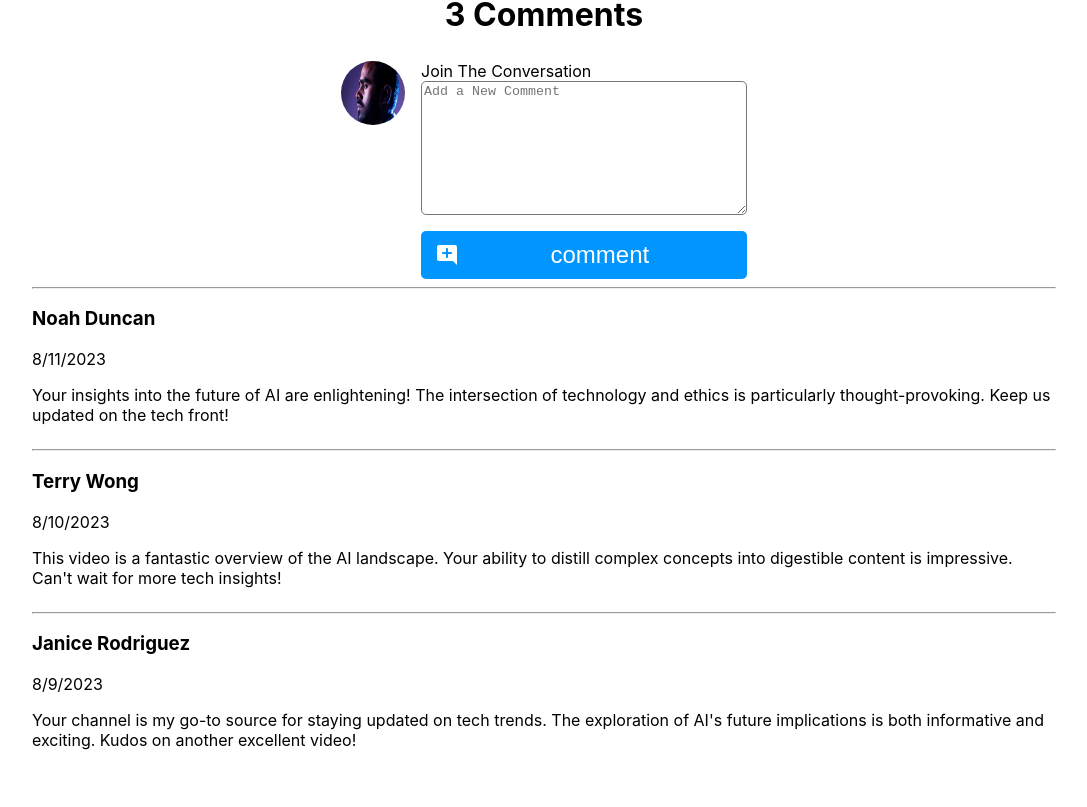
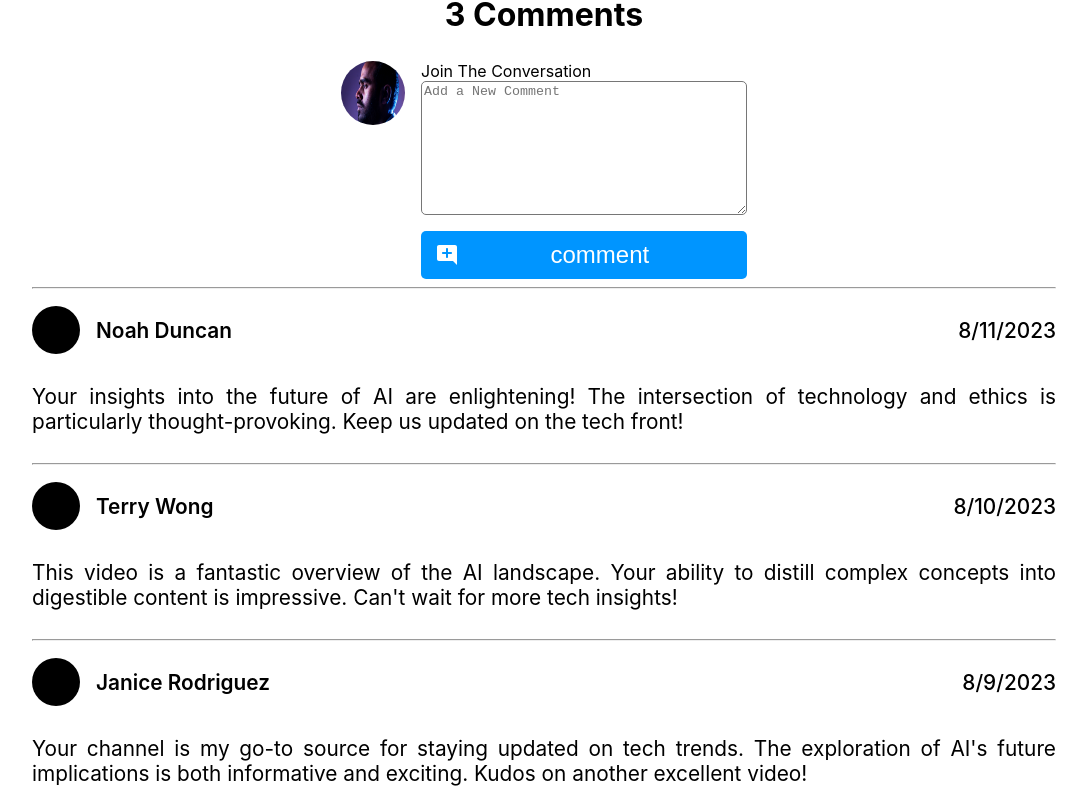
Before and after one commit to NipunaGamage888/nipuna-gamage-brainflix, a React (Create React App) app: page / in a window 1280 px wide. Shown: the part 972-1779 px from the top of the page, without its empty margins (96-1183 px from the left). Before the commit the page ends 1738 px from the top, so only its background shows below. Built offline with nearby package versions, Linux system fonts and the light colour scheme.

Commit message:
Completed the comments section using props and map methods

```diff
--- a/src/components/CommentInfo/CommentInfo.js
+++ b/src/components/CommentInfo/CommentInfo.js
@@ -6,19 +6,19 @@ function CommentInfo(props) {
     <section className="comment-info">
       {props.videoDetails.comments.map((videoDetail, index) => {
         return (
-          <div className="comment-info__details" key={videoDetail.id}>
-            <section>
-              <hr />
-              <div>
-                <div>
-                  <div></div>
-                  <h3>{videoDetail.name}</h3>
+
+            <section className="comment-info__details" key={videoDetail.id}>
+              <hr className='comments-info__hr' />
+              <div className='comment-info__comment-detail'>
+                <div className='comment-info__person'>
+                  <div className='comment-info__profile-pic'></div>
+                  <h3 className='comment-info__name'>{videoDetail.name}</h3>
                 </div>
-                <p>{new Date(videoDetail.timestamp).toLocaleDateString()}</p>
+                <p className='comment-info__date'>{new Date(videoDetail.timestamp).toLocaleDateString()}</p>
               </div>
-              <p>{videoDetail.comment}</p>
+              <p className='comment-info__comment'>{videoDetail.comment}</p>
+
             </section>
-          </div>
         );
       })}
     </section>
--- a/src/components/CommentInfo/commentInfo.css
+++ b/src/components/CommentInfo/commentInfo.css
@@ -6,4 +6,37 @@
 }
 .comment-info__details {
   width: 80%;
+}
+.comment-info__hr {
+  width: 100%;
+}
+.comment-info__comment-detail {
+  display: flex;
+  align-items: center;
+  justify-content: space-between;
+}
+.comment-info__person {
+  display: flex;
+  justify-content: space-around;
+  align-items: center;
+}
+.comment-info__profile-pic {
+  width: 3rem;
+  height: 3rem;
+  margin-right: 1rem;
+  border-radius: 50%;
+  background-color: black;
+}
+.comment-info__name {
+  font-size: 1.3rem;
+  font-weight: 600;
+}
+.comment-info__date {
+  font-size: 1.3rem;
+  font-weight: 500;
+}
+.comment-info__comment {
+  font-size: 1.3rem;
+  font-weight: 400;
+  text-align: justify;
 }/*# sourceMappingURL=commentInfo.css.map */
--- a/src/components/CommentInfo/commentInfo.scss
+++ b/src/components/CommentInfo/commentInfo.scss
@@ -1,12 +1,43 @@
+.comment-info {
+  width: 100%;
+  display: flex;
+  flex-direction: column;
+  align-items: center;
 
-.comment-info{
+  &__details {
+    width: 80%;
+  }
+  &__hr {
     width: 100%;
+  }
+  &__comment-detail {
     display: flex;
-    flex-direction: column;
     align-items: center;
-
-    &__details{
-        width: 80%;
-    }
-
+    justify-content: space-between;
+  }
+  &__person {
+    display: flex;
+    justify-content: space-around;
+    align-items: center;
+  }
+  &__profile-pic {
+    width: 3rem;
+    height: 3rem;
+    margin-right: 1rem;
+    border-radius: 50%;
+    background-color: black;
+  }
+  &__name{
+    font-size: 1.3rem;
+    font-weight: 600;
+  }
+  &__date{
+    font-size: 1.3rem;
+   font-weight: 500;
+  }
+  &__comment{
+    font-size: 1.3rem;
+    font-weight: 400;
+    text-align: justify;
+  }
 }
```
Also changed, not shown: 1 other file (tests, documents, lock files or other folders).
